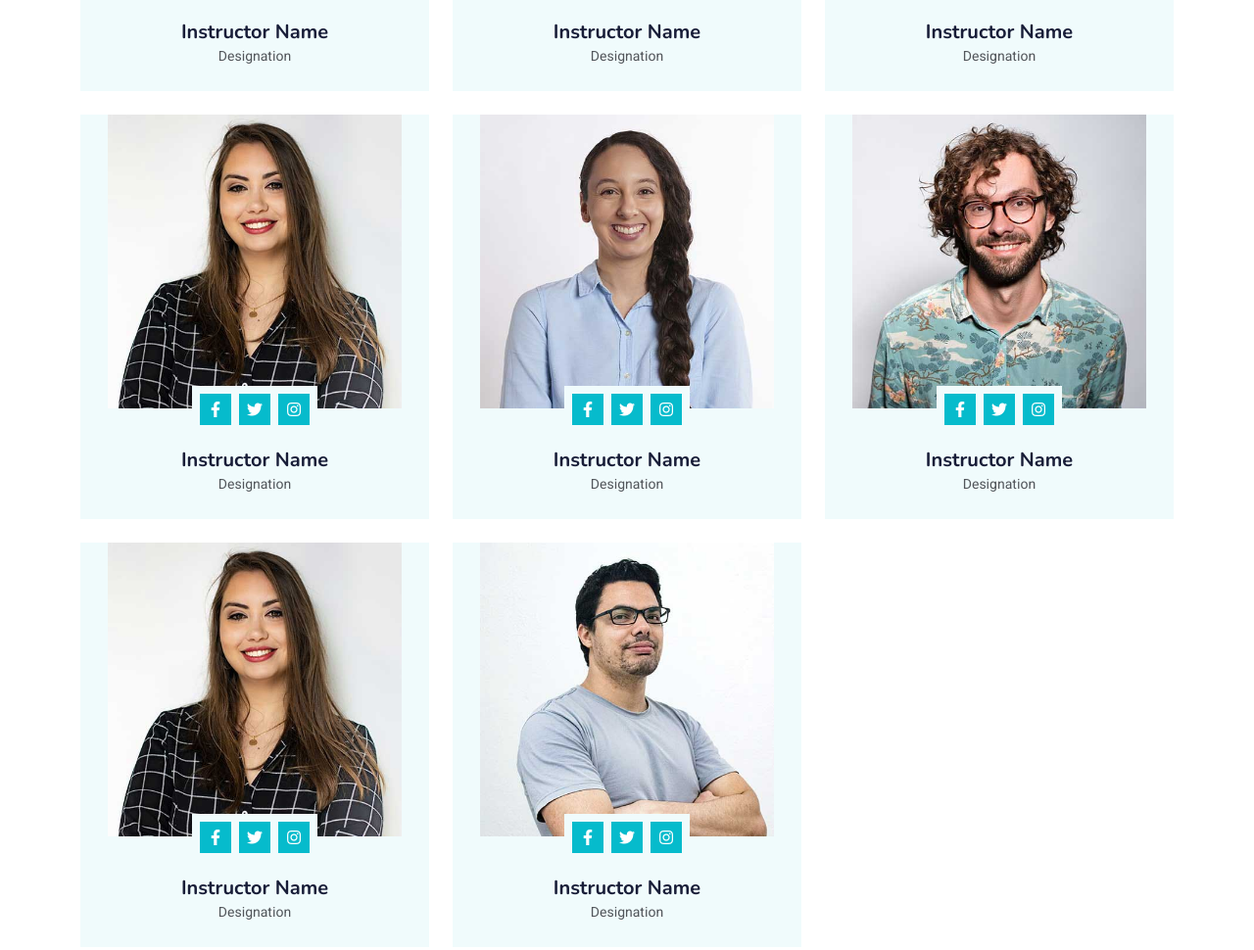
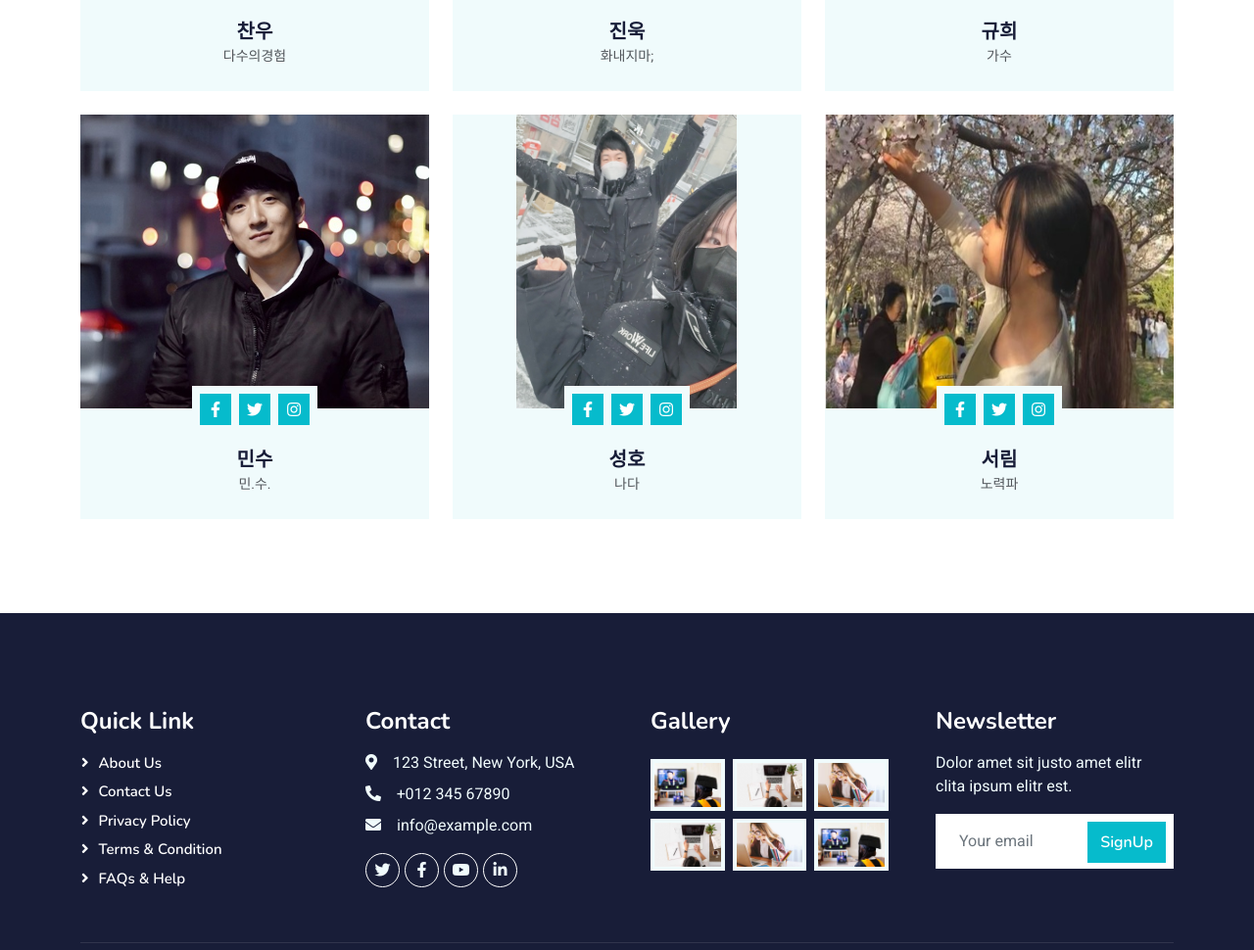
Before and after one commit to feiron0204/BitCamp, a plain HTML site: page elearning-1.0.0/team.html in a window 1280 px wide. Shown: the part 934-1904 px from the top of the page at 98% size. Drawn offline with nearby package versions, Linux system fonts and the light colour scheme.

```diff
--- a/elearning-1.0.0/css/style.css
+++ b/elearning-1.0.0/css/style.css
@@ -300,6 +300,7 @@
 }
 
 
+
 /*** Testimonial ***/
 .testimonial-carousel::before {
     position: absolute;
--- a/elearning-1.0.0/team.html
+++ b/elearning-1.0.0/team.html
@@ -100,145 +100,121 @@
             <div class="row g-4">
                 <div class="col-lg-4 col-md-6 wow fadeInUp" data-wow-delay="0.1s">
                     <div class="team-item bg-light">
-                        <div class="overflow-hidden">
-                            <img class="img-fluid" src="img/team-1.jpg" alt="">
+                        <div class="overflow-hidden ">
+                            <img class="img-fluid" src="img/CW.jpg" alt="">
                         </div>
                         <div class="position-relative d-flex justify-content-center" style="margin-top: -23px;">
                             <div class="bg-light d-flex justify-content-center pt-2 px-1">
-                                <a class="btn btn-sm-square btn-primary mx-1" href=""><i class="fab fa-facebook-f"></i></a>
+                                <a class="btn btn-sm-square btn-primary mx-1" href=""><i
+                                        class="fab fa-facebook-f"></i></a>
                                 <a class="btn btn-sm-square btn-primary mx-1" href=""><i class="fab fa-twitter"></i></a>
-                                <a class="btn btn-sm-square btn-primary mx-1" href=""><i class="fab fa-instagram"></i></a>
+                                <a class="btn btn-sm-square btn-primary mx-1" href=""><i
+                                        class="fab fa-instagram"></i></a>
                             </div>
                         </div>
                         <div class="text-center p-4">
-                            <h5 class="mb-0">Instructor Name</h5>
-                            <small>Designation</small>
+                            <h5 class="mb-0">찬우</h5>
+                            <small>다수의경험</small>
                         </div>
                     </div>
                 </div>
                 <div class="col-lg-4 col-md-6 wow fadeInUp" data-wow-delay="0.3s">
                     <div class="team-item bg-light">
-                        <div class="overflow-hidden">
-                            <img class="img-fluid" src="img/team-2.jpg" alt="">
+                        <div class="overflow-hidden ">
+                            <img class="img-fluid" src="img/JW.jpg" alt="">
                         </div>
                         <div class="position-relative d-flex justify-content-center" style="margin-top: -23px;">
                             <div class="bg-light d-flex justify-content-center pt-2 px-1">
-                                <a class="btn btn-sm-square btn-primary mx-1" href=""><i class="fab fa-facebook-f"></i></a>
+                                <a class="btn btn-sm-square btn-primary mx-1" href=""><i
+                                        class="fab fa-facebook-f"></i></a>
                                 <a class="btn btn-sm-square btn-primary mx-1" href=""><i class="fab fa-twitter"></i></a>
-                                <a class="btn btn-sm-square btn-primary mx-1" href=""><i class="fab fa-instagram"></i></a>
+                                <a class="btn btn-sm-square btn-primary mx-1" href=""><i
+                                        class="fab fa-instagram"></i></a>
                             </div>
                         </div>
                         <div class="text-center p-4">
-                            <h5 class="mb-0">Instructor Name</h5>
-                            <small>Designation</small>
+                            <h5 class="mb-0">진욱</h5>
+                            <small>화내지마;</small>
                         </div>
                     </div>
                 </div>
                 <div class="col-lg-4 col-md-6 wow fadeInUp" data-wow-delay="0.5s">
                     <div class="team-item bg-light">
-                        <div class="overflow-hidden">
-                            <img class="img-fluid" src="img/team-3.jpg" alt="">
+                        <div class="overflow-hidden ">
+                            <img class="img-fluid" src="img/KH.jpg" alt="">
                         </div>
                         <div class="position-relative d-flex justify-content-center" style="margin-top: -23px;">
                             <div class="bg-light d-flex justify-content-center pt-2 px-1">
-                                <a class="btn btn-sm-square btn-primary mx-1" href=""><i class="fab fa-facebook-f"></i></a>
+                                <a class="btn btn-sm-square btn-primary mx-1" href=""><i
+                                        class="fab fa-facebook-f"></i></a>
                                 <a class="btn btn-sm-square btn-primary mx-1" href=""><i class="fab fa-twitter"></i></a>
-                                <a class="btn btn-sm-square btn-primary mx-1" href=""><i class="fab fa-instagram"></i></a>
+                                <a class="btn btn-sm-square btn-primary mx-1" href=""><i
+                                        class="fab fa-instagram"></i></a>
                             </div>
                         </div>
                         <div class="text-center p-4">
-                            <h5 class="mb-0">Instructor Name</h5>
-                            <small>Designation</small>
+                            <h5 class="mb-0">규희</h5>
+                            <small>가수</small>
                         </div>
                     </div>
                 </div>
                 <div class="col-lg-4 col-md-6 wow fadeInUp" data-wow-delay="0.7s">
                     <div class="team-item bg-light">
-                        <div class="overflow-hidden">
-                            <img class="img-fluid" src="img/team-4.jpg" alt="">
+                        <div class="overflow-hidden ">
+                            <img class="img-fluid" src="img/MS.jpg" alt="" >
                         </div>
                         <div class="position-relative d-flex justify-content-center" style="margin-top: -23px;">
                             <div class="bg-light d-flex justify-content-center pt-2 px-1">
-                                <a class="btn btn-sm-square btn-primary mx-1" href=""><i class="fab fa-facebook-f"></i></a>
+                                <a class="btn btn-sm-square btn-primary mx-1" href=""><i
+                                        class="fab fa-facebook-f"></i></a>
                                 <a class="btn btn-sm-square btn-primary mx-1" href=""><i class="fab fa-twitter"></i></a>
-                                <a class="btn btn-sm-square btn-primary mx-1" href=""><i class="fab fa-instagram"></i></a>
+                                <a class="btn btn-sm-square btn-primary mx-1" href=""><i
+                                        class="fab fa-instagram"></i></a>
                             </div>
                         </div>
                         <div class="text-center p-4">
-                            <h5 class="mb-0">Instructor Name</h5>
-                            <small>Designation</small>
+                            <h5 class="mb-0">민수</h5>
+                            <small>민.수.</small>
                         </div>
                     </div>
                 </div>
-                <div class="col-lg-4 col-md-6 wow fadeInUp" data-wow-delay="0.1s">
+                <div class="col-lg-4 col-md-6 wow fadeInUp" data-wow-delay="0.9s">
                     <div class="team-item bg-light">
-                        <div class="overflow-hidden">
-                            <img class="img-fluid" src="img/team-2.jpg" alt="">
+                        <div class="overflow-hidden " >
+                            <img class="img-fluid "  src="img/SH.jpg" alt="">
                         </div>
                         <div class="position-relative d-flex justify-content-center" style="margin-top: -23px;">
                             <div class="bg-light d-flex justify-content-center pt-2 px-1">
-                                <a class="btn btn-sm-square btn-primary mx-1" href=""><i class="fab fa-facebook-f"></i></a>
+                                <a class="btn btn-sm-square btn-primary mx-1" href=""><i
+                                        class="fab fa-facebook-f"></i></a>
                                 <a class="btn btn-sm-square btn-primary mx-1" href=""><i class="fab fa-twitter"></i></a>
-                                <a class="btn btn-sm-square btn-primary mx-1" href=""><i class="fab fa-instagram"></i></a>
+                                <a class="btn btn-sm-square btn-primary mx-1" href=""><i
+                                        class="fab fa-instagram"></i></a>
                             </div>
                         </div>
                         <div class="text-center p-4">
-                            <h5 class="mb-0">Instructor Name</h5>
-                            <small>Designation</small>
+                            <h5 class="mb-0">성호</h5>
+                            <small>나다</small>
                         </div>
                     </div>
                 </div>
-                <div class="col-lg-4 col-md-6 wow fadeInUp" data-wow-delay="0.3s">
+                <div class="col-lg-4 col-md-6 wow fadeInUp" data-wow-delay="1.1s">
                     <div class="team-item bg-light">
-                        <div class="overflow-hidden">
-                            <img class="img-fluid" src="img/team-3.jpg" alt="">
+                        <div class="overflow-hidden ">
+                            <img class="img-fluid" src="img/SR.jpg" alt="">
                         </div>
                         <div class="position-relative d-flex justify-content-center" style="margin-top: -23px;">
                             <div class="bg-light d-flex justify-content-center pt-2 px-1">
-                                <a class="btn btn-sm-square btn-primary mx-1" href=""><i class="fab fa-facebook-f"></i></a>
+                                <a class="btn btn-sm-square btn-primary mx-1" href=""><i
+                                        class="fab fa-facebook-f"></i></a>
                                 <a class="btn btn-sm-square btn-primary mx-1" href=""><i class="fab fa-twitter"></i></a>
-                                <a class="btn btn-sm-square btn-primary mx-1" href=""><i class="fab fa-instagram"></i></a>
+                                <a class="btn btn-sm-square btn-primary mx-1" href=""><i
+                                        class="fab fa-instagram"></i></a>
                             </div>
                         </div>
                         <div class="text-center p-4">
-                            <h5 class="mb-0">Instructor Name</h5>
-                            <small>Designation</small>
-                        </div>
-                    </div>
-                </div>
-                <div class="col-lg-4 col-md-6 wow fadeInUp" data-wow-delay="0.5s">
-                    <div class="team-item bg-light">
-                        <div class="overflow-hidden">
-                            <img class="img-fluid" src="img/team-4.jpg" alt="">
-                        </div>
-                        <div class="position-relative d-flex justify-content-center" style="margin-top: -23px;">
-                            <div class="bg-light d-flex justify-content-center pt-2 px-1">
-                                <a class="btn btn-sm-square btn-primary mx-1" href=""><i class="fab fa-facebook-f"></i></a>
-                                <a class="btn btn-sm-square btn-primary mx-1" href=""><i class="fab fa-twitter"></i></a>
-                                <a class="btn btn-sm-square btn-primary mx-1" href=""><i class="fab fa-instagram"></i></a>
-                            </div>
-                        </div>
-                        <div class="text-center p-4">
-                            <h5 class="mb-0">Instructor Name</h5>
-                            <small>Designation</small>
-                        </div>
-                    </div>
-                </div>
-                <div class="col-lg-4 col-md-6 wow fadeInUp" data-wow-delay="0.7s">
-                    <div class="team-item bg-light">
-                        <div class="overflow-hidden">
-                            <img class="img-fluid" src="img/team-1.jpg" alt="">
-                        </div>
-                        <div class="position-relative d-flex justify-content-center" style="margin-top: -23px;">
-                            <div class="bg-light d-flex justify-content-center pt-2 px-1">
-                                <a class="btn btn-sm-square btn-primary mx-1" href=""><i class="fab fa-facebook-f"></i></a>
-                                <a class="btn btn-sm-square btn-primary mx-1" href=""><i class="fab fa-twitter"></i></a>
-                                <a class="btn btn-sm-square btn-primary mx-1" href=""><i class="fab fa-instagram"></i></a>
-                            </div>
-                        </div>
-                        <div class="text-center p-4">
-                            <h5 class="mb-0">Instructor Name</h5>
-                            <small>Designation</small>
+                            <h5 class="mb-0">서림</h5>
+                            <small>노력파</small>
                         </div>
                     </div>
                 </div>
```
Also changed, not shown: elearning-1.0.0/index.html (+13 -13 lines).
